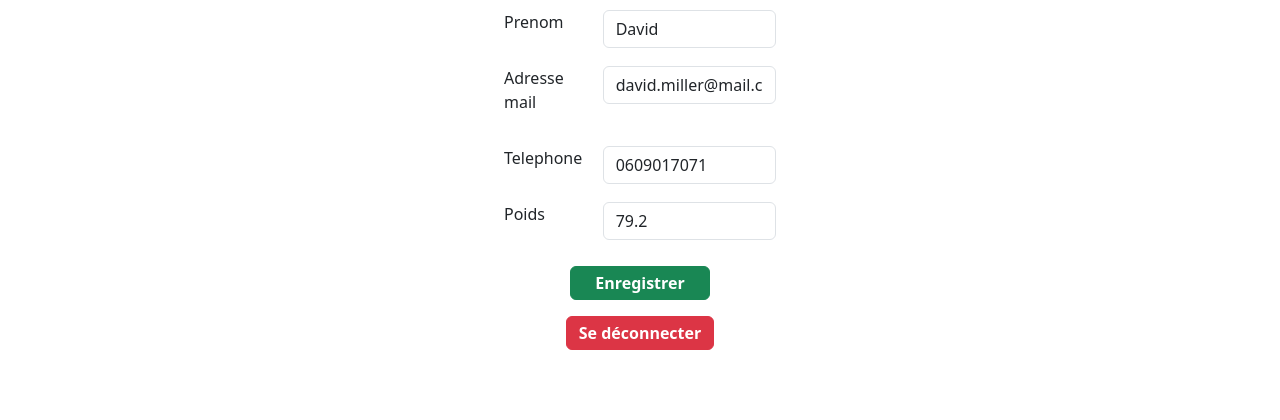
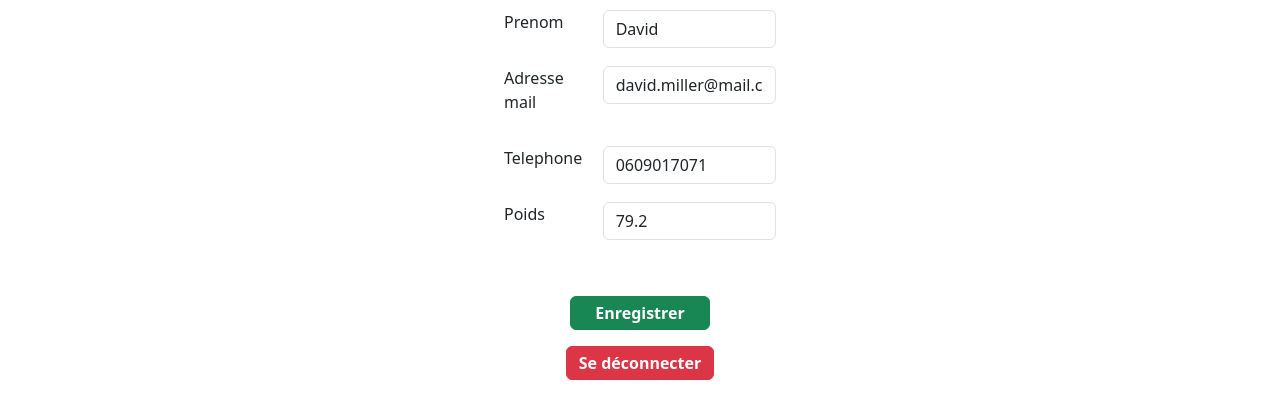
Before and after one commit to lenny-vergerolle/SAE_PONEY, a Flask app: page /profil in a window 1280 px wide. Shown: the part 503-923 px from the top of the page. Before the commit the page ends 853 px from the top, so only its background shows below. Run offline with Flask 3, Linux system fonts and the light colour scheme; a user stored in the database is signed in; some libraries are stand-ins or nearby versions.

Commit message:
modification boutons

```diff
--- a/src/templates/profil.html
+++ b/src/templates/profil.html
@@ -54,7 +54,7 @@
             </div>
         </div>
         <div class="d-flex justify-content-center mt-4">
-            <button class="btn btn-success fw-bolder px-4 py-1"  type="submit">Enregistrer</button>
+            <button class="btn btn-success fw-bolder px-4 py-1" style="margin-top:30px" type="submit">Enregistrer</button>
         </div>
     </form>
     <button class="btn btn-danger mt-3 fw-bolder px-2.8 py-1">
```
